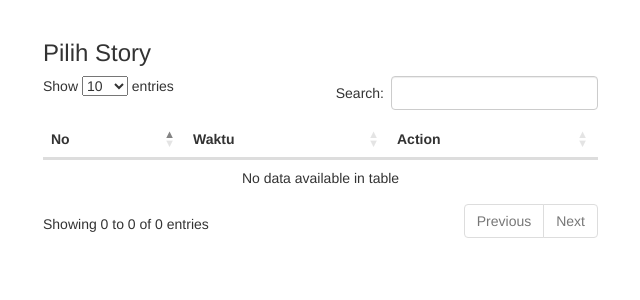
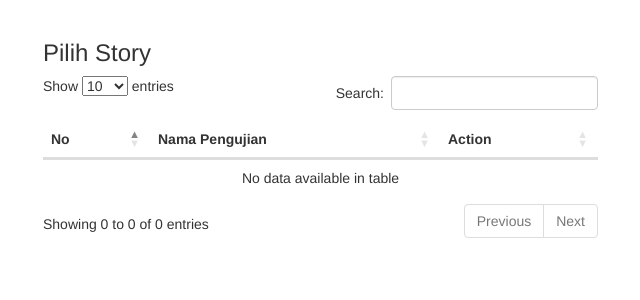
Before and after one commit to yasirabd/flask-storytelling-twitter-testing, a Flask app: page /stories in a window 1280 px wide. Shown: the part 52-352 px from the top of the page, without its empty margins (27-667 px from the left). Run offline with Flask 2, Linux system fonts and the light colour scheme; data that the repository does not hold is empty; some libraries are stand-ins or nearby versions.

Commit message:
rename table column in stories

```diff
--- a/app/templates/stories.html
+++ b/app/templates/stories.html
@@ -54,7 +54,7 @@ Storytelling Twitter Pengujian
         <thead>
           <tr>
             <th>No</th>
-            <th>Waktu</th>
+            <th>Nama Pengujian</th>
             <th>Action</th>
           </tr>
         </thead>
```
